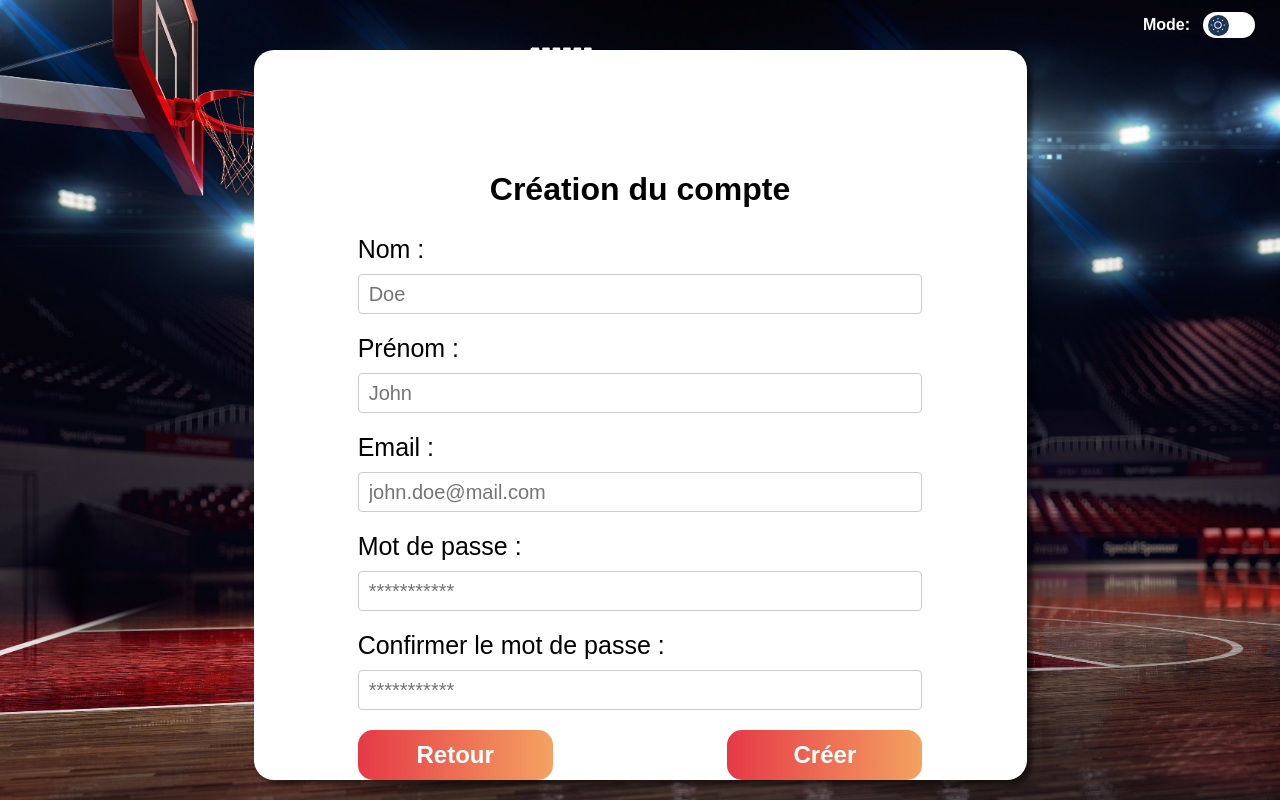
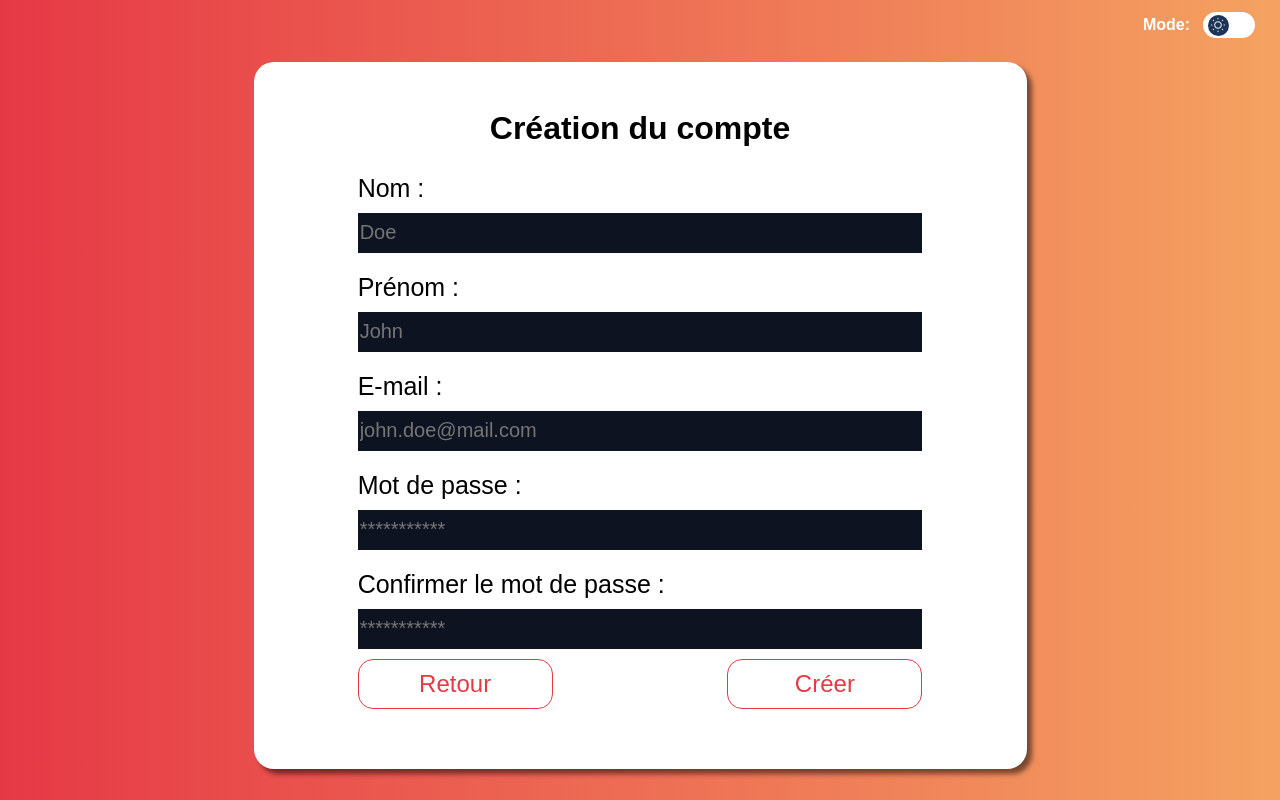
Before and after one commit to devxlabx/ref-quiz, a React (Create React App) app in the folder refquiz-front/: page / in a window 1280 px wide. Both pictures are taken after a click on the link "Créer un compte". Built offline with nearby package versions, Linux system fonts and the light colour scheme.

Commit message:
refactor: changing styles for register screen and deleting backgroung image

```diff
--- a/refquiz-front/src/components/RegisterScreen/index.tsx
+++ b/refquiz-front/src/components/RegisterScreen/index.tsx
@@ -30,9 +30,17 @@ const Input = styled.input`
     font-weight: 100;
     height: 2.5rem;
     margin-top: 10px;
-    padding: 10px;
-    border: 1px solid #ccc;
-    border-radius: 4px;
+    background-color:#0D1321;
+    border:none;
+    transition: background-color 0.3s ease;
+    color:white;
+
+  &:focus {
+    background-color: white;
+    color:black;
+    outline: none;
+  }
+
 `
 
 const ErrorMessage = styled.p`
@@ -46,7 +54,8 @@ const Div = styled.div`
     display: flex;
     flex-direction: row;
     justify-content: space-between;
-    margin-top: 10px;
+
+    gap:10px;
 `
 
 const DivForm = styled.div`
@@ -166,11 +175,8 @@ function RegisterScreen() {
     }
 
     return (
-        <PageCenter justifyCenter hasBackgroundImage>
+        <PageCenter justifyCenter >
             <CenterCardContainer>
-                <LogoContainer>
-                    <AppLogo />
-                </LogoContainer>
                 <Heading>
                     Création du compte
                 </Heading>
@@ -188,7 +194,7 @@ function RegisterScreen() {
                 </DivForm>
 
                 <DivForm id="email-container">
-                    <DetailText>Email :</DetailText>
+                    <DetailText>E-mail :</DetailText>
                     <Input type="email" placeholder='john.doe@mail.com' onChange={emailHandler} required />
                     {errors.email && <ErrorMessage>{errors.email}</ErrorMessage>}
                 </DivForm>
@@ -206,8 +212,8 @@ function RegisterScreen() {
                 </DivForm>
 
                 <Div>
-                    <Button text="Retour" onClick={goToLoginScreen} bold />
-                    <Button text="Créer" onClick={submitData} bold />
+                    <Button text="Retour" onClick={goToLoginScreen} outline />
+                    <Button text="Créer" onClick={submitData} outline />
                 </Div>
 
             </CenterCardContainer>
```
